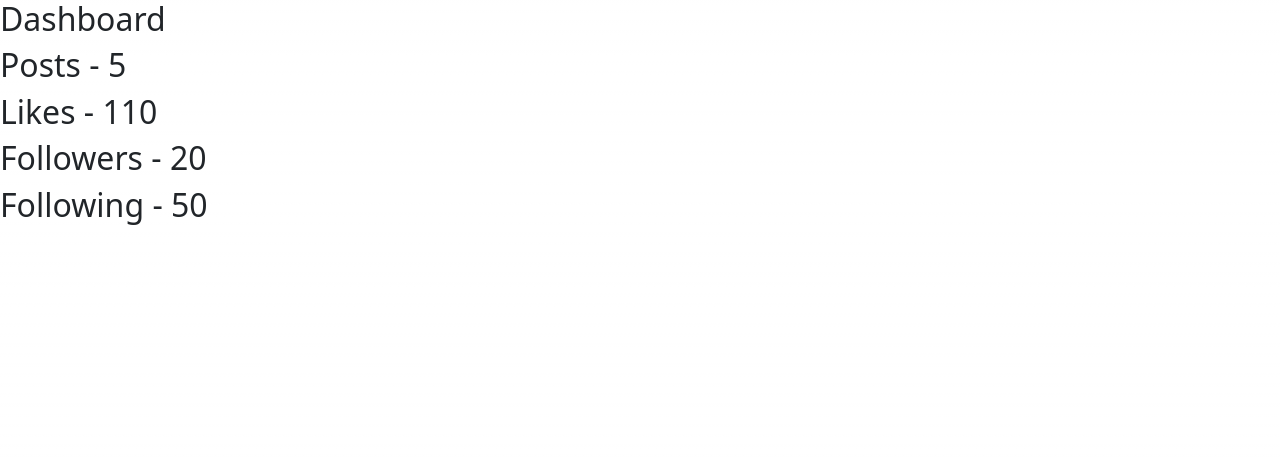
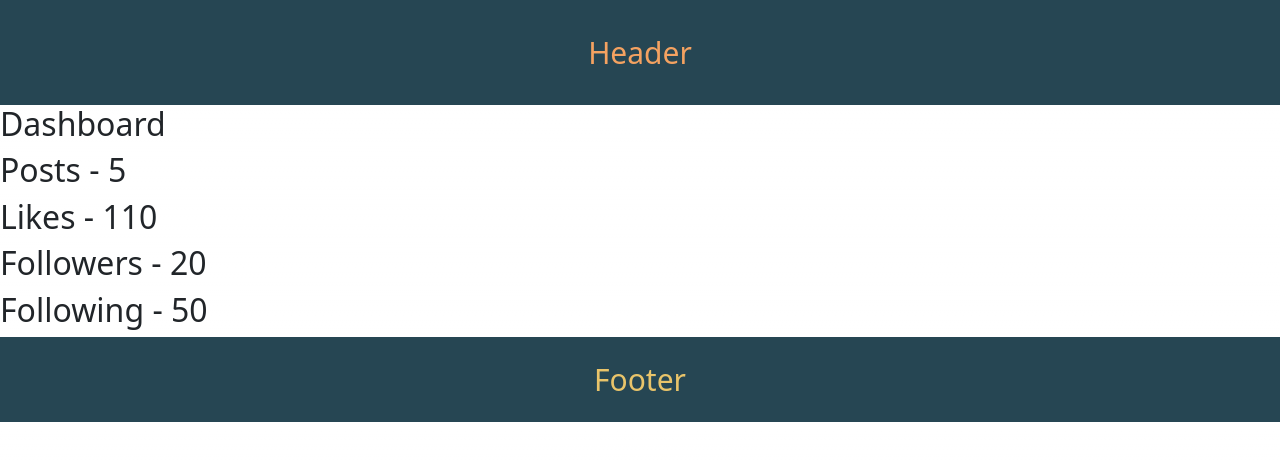
Before and after one commit to hrmq/nextjs-tutorial, a Next.js app: page /dashboard-swr in a window 1280 px wide. Shown: the top 460 px of the page. Built offline with nearby package versions, Linux system fonts and the light colour scheme; data requests are answered from the project's data file.

Commit message:
app layout

```diff
--- /dev/null
+++ b/components/Footer.js
@@ -0,0 +1,6 @@
+
+export default function Footer() {
+    return (
+      <div className="layout-footer">Footer</div>
+    )
+  }
--- /dev/null
+++ b/components/Header.js
@@ -0,0 +1,6 @@
+
+export default function Header() {
+  return (
+    <div className="layout-header">Header</div>
+  )
+}
--- a/pages/_app.js
+++ b/pages/_app.js
@@ -1,6 +1,10 @@
 import '@/styles/globals.css'
 import 'bootstrap/dist/css/bootstrap.min.css'
 import { ThemeProvider} from 'styled-components'
+
+import Header from '@/components/Header'
+import Footer from '@/components/Footer'
+import '../styles/layout.css'
 
 const theme = {
   color: {
@@ -9,5 +13,16 @@ const theme = {
 }
 
 export default function App({ Component, pageProps }) {
-  return <ThemeProvider theme={theme}><Component {...pageProps} /></ThemeProvider>
+  if (Component.getLayout) {
+    return Component.getLayout(<Component {...pageProps} />)
+  }
+  return (
+    <>
+      <Header />
+      <ThemeProvider theme={theme}>
+        <Component {...pageProps} />
+      </ThemeProvider>
+      <Footer />
+    </>
+  )
 }
--- /dev/null
+++ b/styles/layout.css
@@ -0,0 +1,15 @@
+.layout-header {
+    background-color: #264653;
+    color: #f4a261;
+    font-size: 30px;
+    text-align: center;
+    padding: 30px;
+}
+
+.layout-footer {
+    background-color: #264653;
+    color: #e9c46a;
+    font-size: 30px;
+    text-align: center;
+    padding: 20px;
+}
```
Also changed, not shown: pages/about.js (+10 -0 lines).
